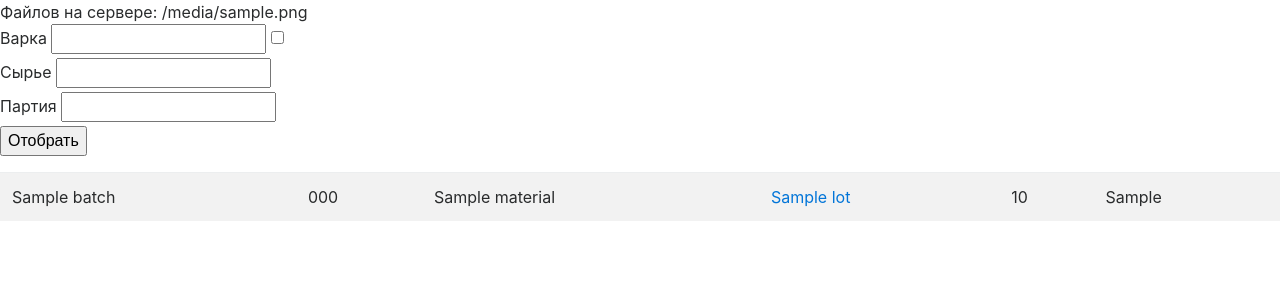
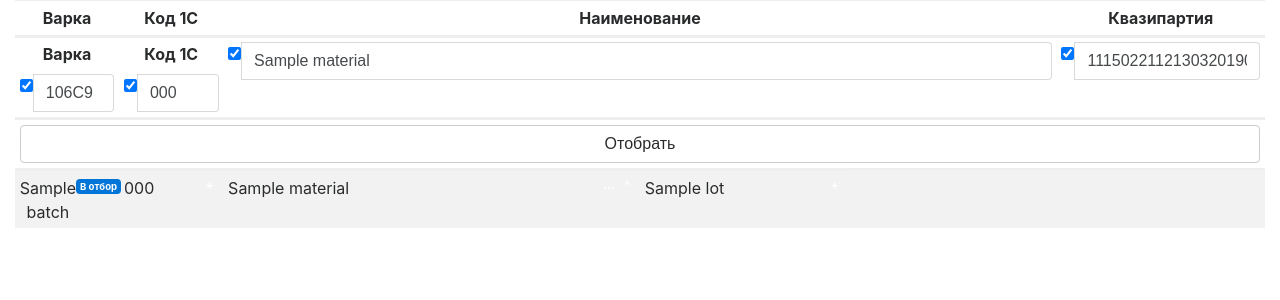
Before and after one commit to ShavedHedgehoc/Clear_Django, a Django app: template clear/templates/listdocs.html in a window 1280 px wide. Shown: the top 300 px of the page. Run offline with Django 3.2, Linux system fonts and the light colour scheme; data comes from the database, SQL or seed files in the repository; both versions use the stored data as it was after the commit; tables that the repository leaves empty hold one stand-in row (values such as "Sample post"); the template is opened without the code that fills it: values that come from a table or form of the project are taken from there, most other values are stand-ins (such as "Sample title", 1, 10 or a date in 2020); some libraries are stand-ins or nearby versions.

Commit message:
мшуц

```diff
--- a/clear/docview/urls.py
+++ b/clear/docview/urls.py
@@ -6,4 +6,5 @@ from .import views
 urlpatterns = [
 url(r'^docsup$', views.simple, name='simple'),
 url(r'^docview$', views.Weighting_view.as_view(), name='ww'),
+url(r'^batchview$', views.Batch_view.as_view(), name='ww'),
 ]
--- a/clear/templates/listdocs.html
+++ b/clear/templates/listdocs.html
@@ -1,42 +1,107 @@
 {% extends "base.html" %}
 {% block content %}
-Файлов на сервере: {{files}}
+<!-- Файлов на сервере: {{files}} -->
+<div class="container-fluid">
+    <table class="table  table-striped table-sm">
+        <thead class="thead">
+            <tr class="d-flex">
+                <th class="text-center col-1">Варка</th>
+                <th class="text-center col-1">Код 1С</th>
+                <th class="text-center col-8">Наименование</th>
+                <th class="text-center col-2">Квазипартия</th>
+            </tr>
             <form>
-<div class="form-group">
-<div>
-<label for ="batch">Варка</label>
-<input type="text" name="batch" id="batch" value="">
-<input type="checkbox" name="batch-use">
+            <tr class="d-flex">
+                <th class="col-1 text-center">
+                    <label for="batch">Варка</label>
+                    <div class="input-group">
+                            <div class="input-group-prepend">
+                                <div class="input-group-text">
+                                    <input type="checkbox" class="form-сheck-input" name="batch_ch" {% if batch_ch %} checked={{batch_ch}} {%endif%}>
                                 </div>
-<div>
-<label for ="material">Сырье</label>
-<input type="text" name="material" id="material" value="">
                             </div>
-<div>
-<label for ="lot">Партия</label>
-<input type="text" name="lot" id="lot" value="">
+                        <input type="text" class="form-control" name="batch" value= "{{batch}}" placeholder="Варка">
                     </div>
-<input type="submit" name="filter" value="Отобрать">
+                </th>
+                <th class="col-1 text-center">
+                        <label for="code">Код 1С</label>
+                    <div class="input-group">
+                        <div class="input-group-prepend">
+                            <div class="input-group-text">
+                                <input type="checkbox" class="form-сheck-input" name="code_ch" {% if code_ch %} checked={{code_ch}} {%endif%}>
+                            </div>
+                        </div>
+                        <input type="text" class="form-control" name="code" value= "{{code}}" placeholder="Код 1С">
+                    </div>
+                </th>
+                <th class="col-8">
+                    <div class="input-group">
+                        <div class="input-group-prepend">
+                            <div class="input-group-text">
+                                <input type="checkbox" class="form-сheck-input" name="material_ch" {% if material_ch %} checked={{material_ch}} {%endif%}>
+                            </div>
+                        </div>
+                        <input type="text" class="form-control" name="material" value= "{{material}}" placeholder="Наименование">
+                    </div>
+                </th>
+                <th class="col-2">
+                    <div class="input-group">
+                        <div class="input-group-prepend">
+                            <div class="input-group-text">
+                                <input type="checkbox" class="form-сheck-input" name="lot_ch" {% if lot_ch %} checked={{lot_ch}} {% endif %}>
+                            </div>
+                        </div>
+                        <input type="text" class="form-control" name="lot" value= "{{lot}}" placeholder="Квазипартия">
+                    </div>
+                </th>
 
-</div>
+            </tr>
+            <tr class="d-flex">
+                <th class="col-12">
+                    <input class="btn btn-block btn-secondary" name="filter" type="Submit" value="Отобрать">
+                </th>
+            </tr>
+            </form>
 
 
-</form>
-
-<table class="table table-striped">
+        </thead>
         <tbody>
             {% for i in records %}
-        <tr>
-            <td>{{i.batch}}</td>
-            <td>{{i.material.code}}</td>
-            <td>{{i.material.material_name}}</td>
-            <td><a href>{{i.lot}}</a></td>
-            <td>{{i.quantity}}</td>
-            <td>{{i.w_user}}</td>
+            <tr class="d-flex">
+                <td class="text-center col-1" >
+                    <div class="d-flex flex-row justify-content-between">
+                        {{i.batch}}
+                        <p class="small"><a href class="badge badge-primary">В отбор</a></p>
+                    </div>
+                </td>
+                <td class="text-center col-1">
+                    <div class="d-flex flex-row justify-content-between">
+                        {{i.material.code}}
+                        <a href class="badge badge-secondary">+</a>
+                    </div>
+                </td>
+                <td class="text-left col-4">
+                    <div class="d-flex flex-row justify-content-between">
+                        {{i.material.material_name}}
+                        <div class="d-flex flex-row justify-content-between">
+                        <a href class="badge badge-secondary">...</a>
+                        <a href class="badge badge-secondary">^</a>
+                        </div>
+                    </div>
+                </td>
+                <td class="text-left col-2">
+                    <div class="d-flex flex-row justify-content-between">
+                        {{i.lot}}
+                        <a href class="badge badge-secondary">+</a>
+                    </div>
+                </td>
             </tr>
+
             {% empty %}
                 <td>Задайте параметры для отображения...</td>
             {% endfor %}
+
         </tbody>
     </table>
+</div>
 {% endblock%}
```
Also changed, not shown: clear/docview/views.py (+22 -8 lines), clear/templates/batch_view.html (added, +38 -0 lines), clear/db.sqlite3. Lines whose indentation alone changed are shown as unchanged.
